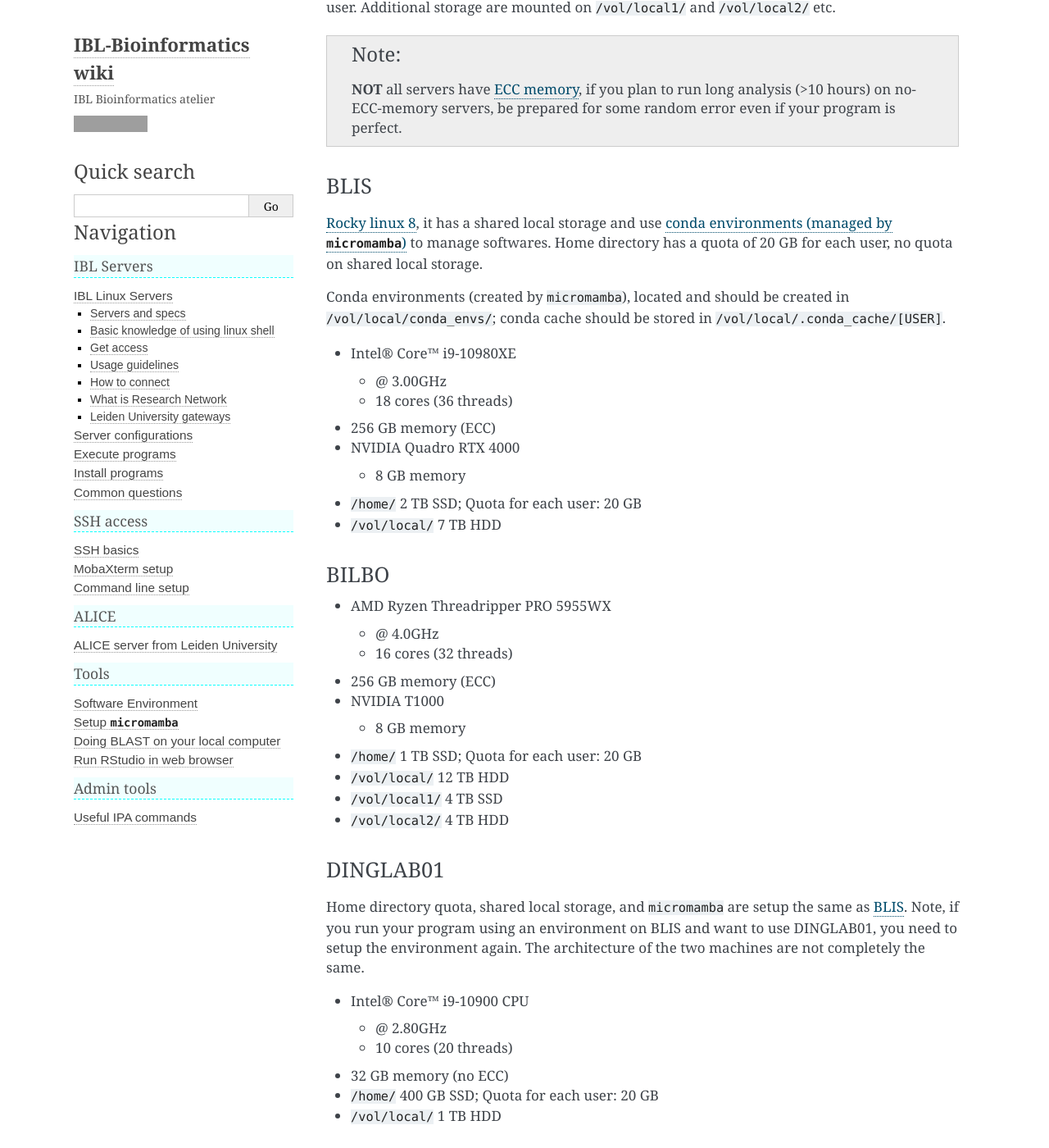
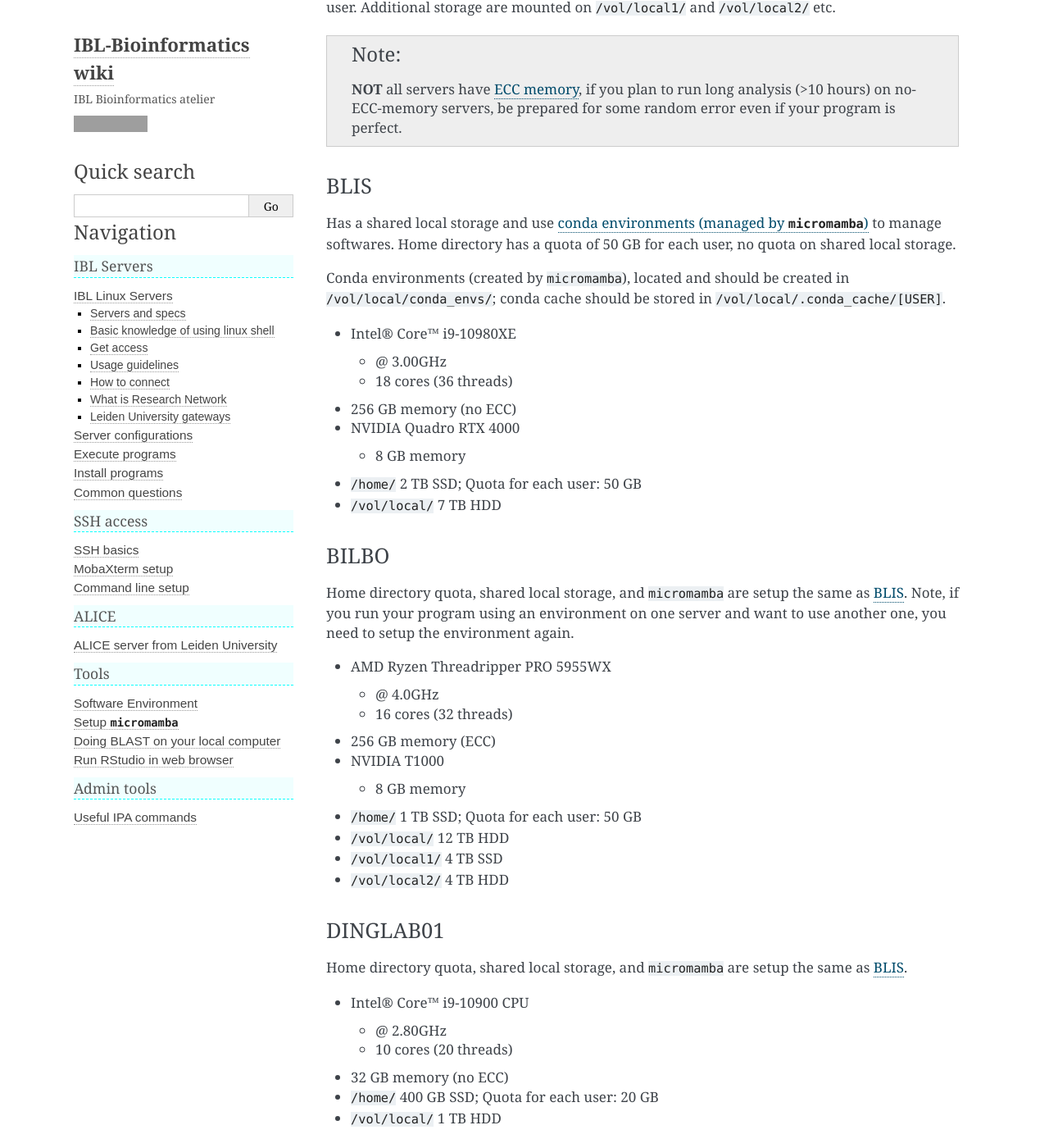
Before and after one commit to IBL-bioinfo/IBL-bioinformatics-wiki, a Sphinx documentation site: the page built from docs/source/IBL_servers/Intro.md, in a window 1280 px wide and 1400 px high, scrolled down 984 px. Shown: the whole window at 82% size. Built offline with Sphinx 7.4.7, drawn with Linux system fonts in a browser that asks for light colours; some of the changed text lies outside the part shown; grey boxes are pictures that could not be loaded.

```diff
--- a/docs/source/IBL_servers/Intro.md
+++ b/docs/source/IBL_servers/Intro.md
@@ -22,20 +22,22 @@
 
 ### BLIS
 
-[Rocky linux 8](https://rockylinux.org/about), it has a shared local storage and use [conda environments (managed by `micromamba`)](./Install%20programs.md) to manage softwares. Home directory has a quota of 20 GB for each user, no quota on shared local storage.
+Has a shared local storage and use [conda environments (managed by `micromamba`)](./Install%20programs.md) to manage softwares. Home directory has a quota of 50 GB for each user, no quota on shared local storage.
 
 Conda environments (created by `micromamba`), located and should be created in `/vol/local/conda_envs/`; conda cache should be stored in `/vol/local/.conda_cache/[USER]`.
 
 - Intel(R) Core(TM) i9-10980XE
   - @ 3.00GHz
   - 18 cores (36 threads)
-- 256 GB memory (ECC)
+- 256 GB memory (no ECC)
 - NVIDIA Quadro RTX 4000
   - 8 GB memory
-- `/home/` 2 TB SSD; Quota for each user: 20 GB
+- `/home/` 2 TB SSD; Quota for each user: 50 GB
 - `/vol/local/` 7 TB HDD
 
 ### BILBO
+
+Home directory quota, shared local storage, and `micromamba` are setup the same as [BLIS](#blis). Note, if you run your program using an environment on one server and want to use another one, you need to setup the environment again.
 
 - AMD Ryzen Threadripper PRO 5955WX
   - @ 4.0GHz
@@ -43,14 +45,14 @@
 - 256 GB memory (ECC)
 - NVIDIA T1000
   - 8 GB memory
-- `/home/` 1 TB SSD; Quota for each user: 20 GB
+- `/home/` 1 TB SSD; Quota for each user: 50 GB
 - `/vol/local/` 12 TB HDD
 - `/vol/local1/` 4 TB SSD
 - `/vol/local2/` 4 TB HDD
 
 ### DINGLAB01
 
-Home directory quota, shared local storage, and `micromamba` are setup the same as [BLIS](#blis). Note, if you run your program using an environment on BLIS and want to use DINGLAB01, you need to setup the environment again. The architecture of the two machines are not completely the same.
+Home directory quota, shared local storage, and `micromamba` are setup the same as [BLIS](#blis).
 
 - Intel(R) Core(TM) i9-10900 CPU
   - @ 2.80GHz
@@ -61,7 +63,7 @@
 
 ### VBLIS
 
-Home directory quota, shared local storage, and `micromamba` are setup the same as [BLIS](#blis). Note, if you run your program using an environment on BLIS and want to use VBLIS, you need to setup the environment again. The architecture of the two machines are not completely the same.
+Home directory quota, shared local storage, and `micromamba` are setup the same as [BLIS](#blis).
 
 - Intel(R) Core(TM) i9-10900 CPU
   - @ 2.80GHz
```
